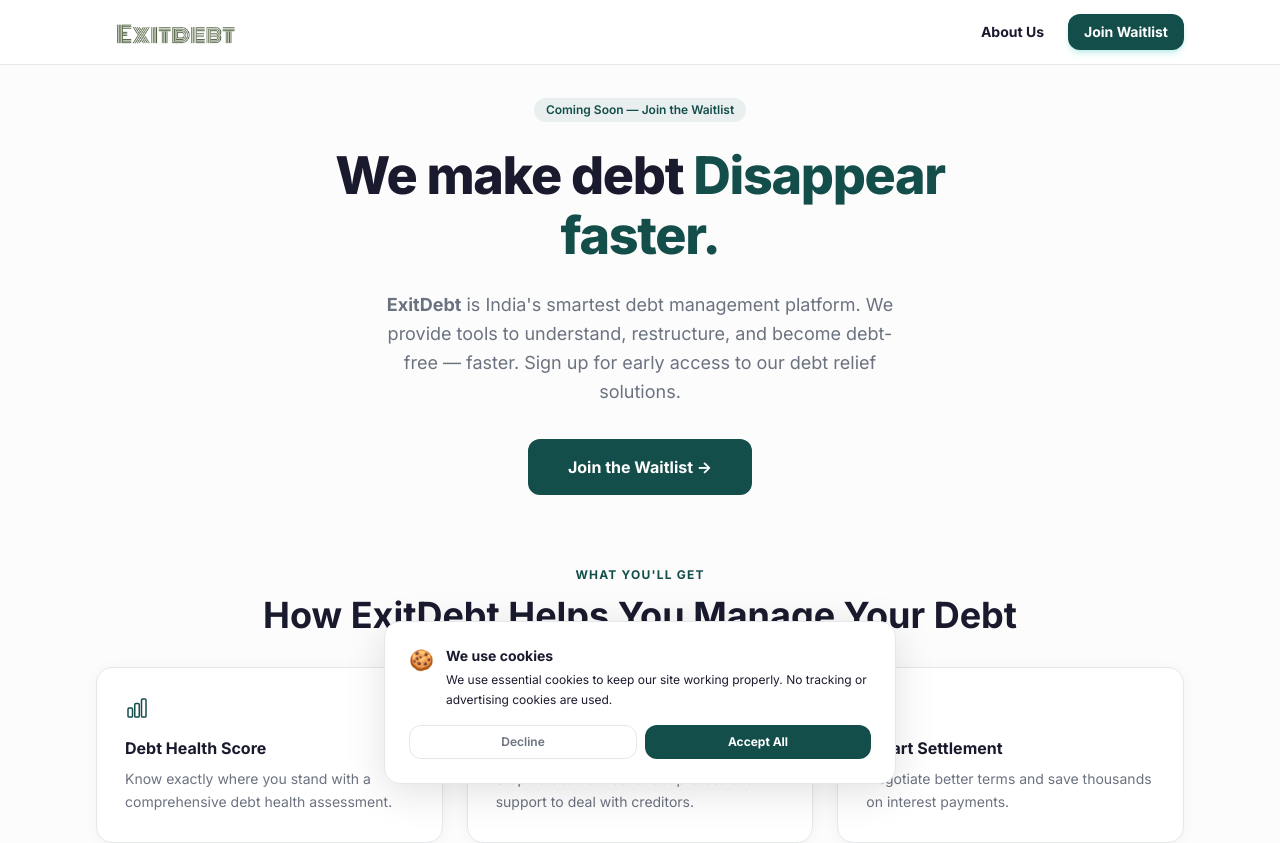
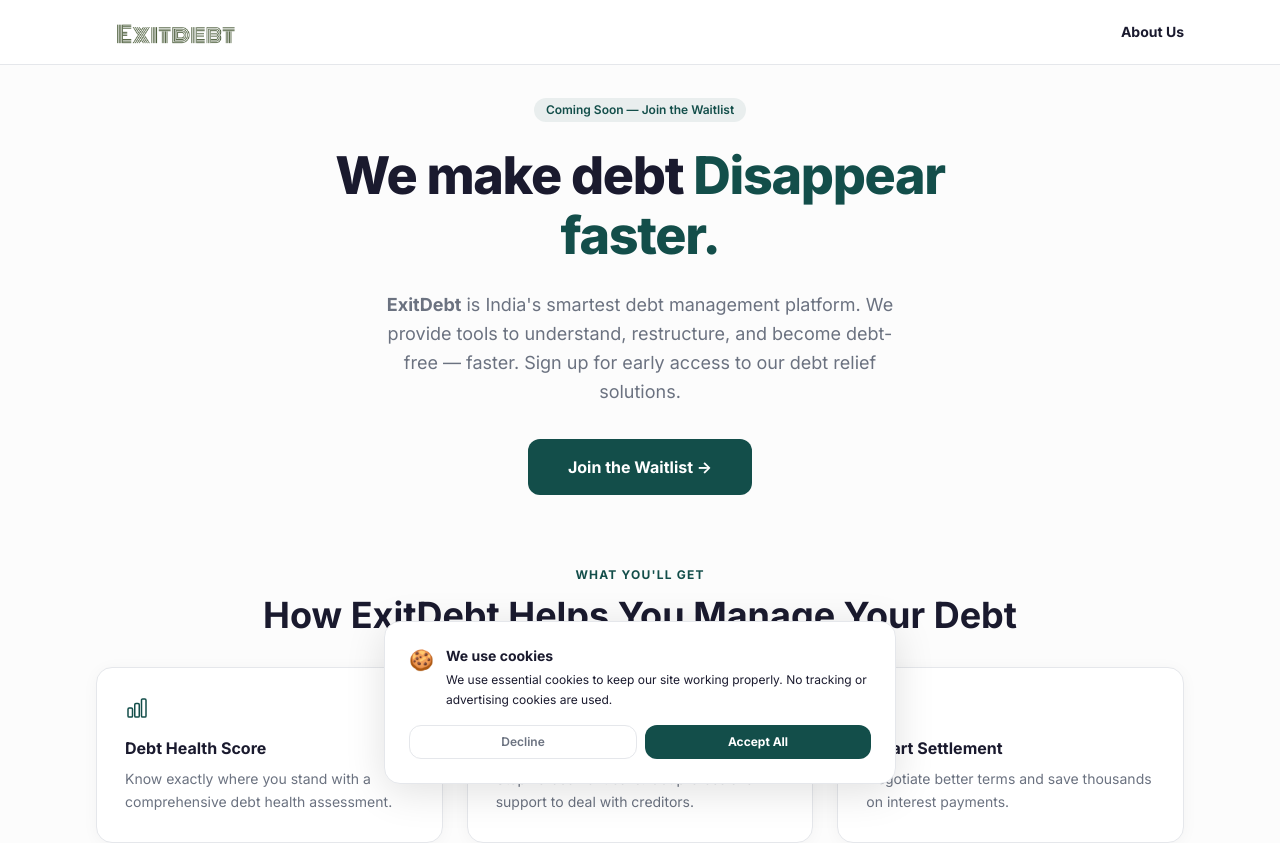
Before and after one commit to Aaditri-Technologies/exitDebt-Waitlist, a Next.js app: page / in a window 1280 px wide. Shown: the top 843 px of the page. Built offline with nearby package versions, Linux system fonts and the light colour scheme.

Commit message:
feat: remove CTA button from Header

```diff
--- a/src/components/Navbar.tsx
+++ b/src/components/Navbar.tsx
@@ -24,7 +24,7 @@
                         priority
                     />
                     {/* Hidden element to satisfy color scheme test requirements */}
-                    <span className="hidden" style={{ color: "var(--color-teal)" }}></span>
+                    <span className="hidden" style={{ color: "var(--color-teal)", borderColor: "var(--color-teal)" }}></span>
                 </Link>
 
                 <div className="flex items-center gap-6">
@@ -35,16 +35,9 @@
                     >
                         About Us
                     </Link>
-                    <Link
-                        href="/"
-                        className="text-sm font-bold px-4 py-2 rounded-xl text-white shadow-md shadow-teal-500/20"
-                        style={{ backgroundColor: "var(--color-teal)" }}
-                    >
-                        Join Waitlist
-                    </Link>
                 </div>
 
-                {/* Right section restored */}
+                {/* Right section removed */}
             </div>
         </nav >
     );
```
